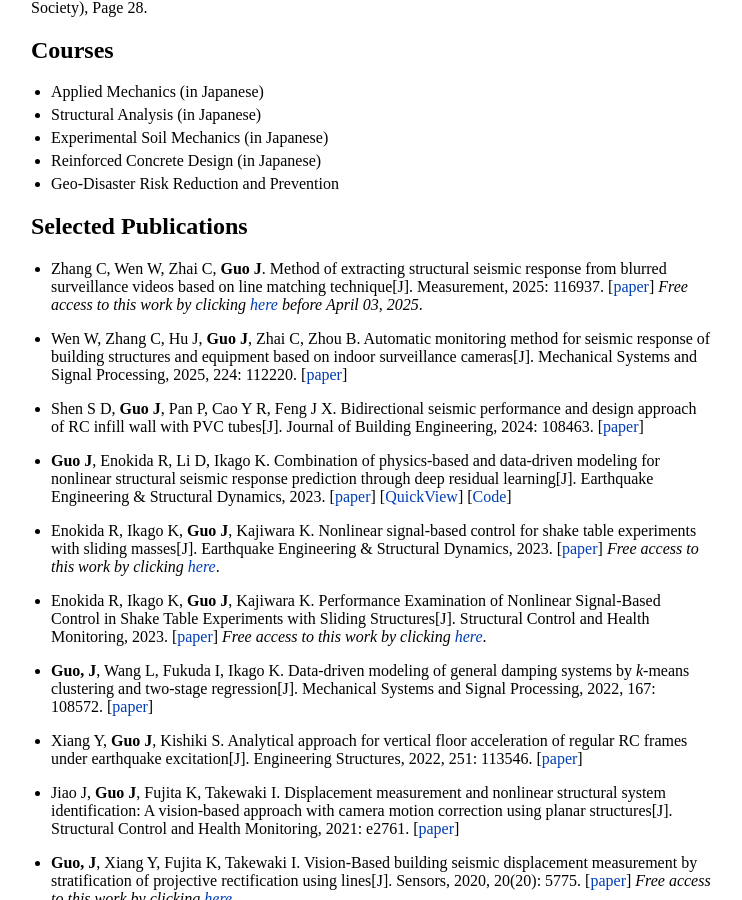
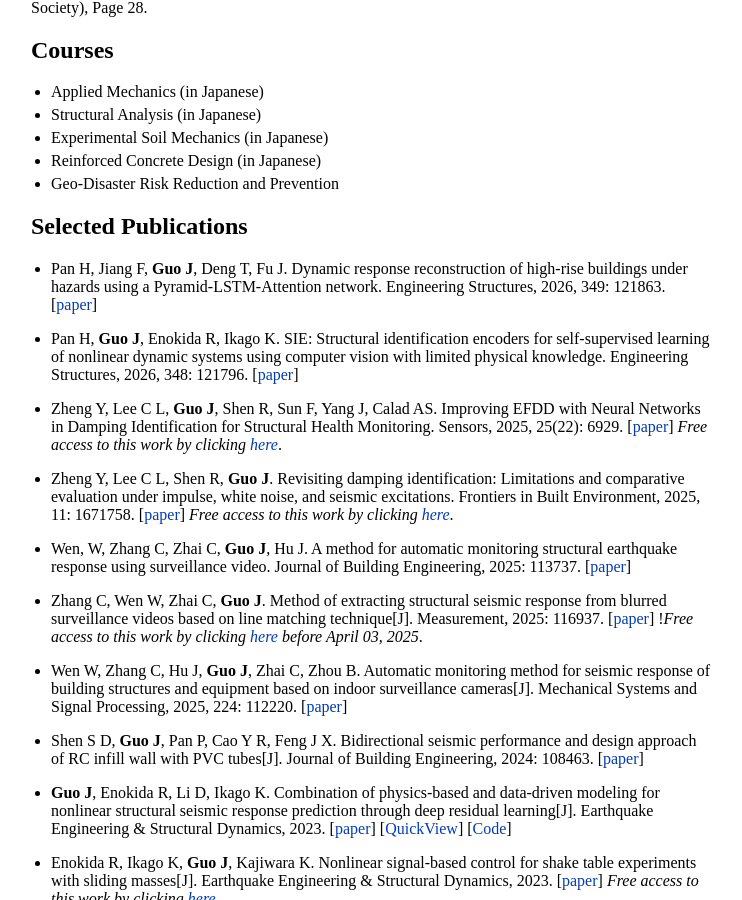
Before and after one commit to JiaGUOCV/JiaGUOCV.github.io, a Jekyll site: the page built from index.md, in a window 1280 px wide and 900 px high, scrolled down 529 px. Shown: the whole window, without its empty margins (259-1001 px from the left). Built offline with Jekyll 4.4.1, drawn with Linux system fonts in a browser that asks for light colours; our own code applies the rules of GitHub Pages for plain Markdown files.

Commit message:
Update index.md

```diff
--- a/index.md
+++ b/index.md
@@ -28,7 +28,20 @@ Find more @ Kyoto University Visual Book [KyotoU Future Commons](https://my.eboo
 - Geo-Disaster Risk Reduction and Prevention
 
 ## Selected Publications
-* Zhang C, Wen W, Zhai C, **Guo J**. Method of extracting structural seismic response from blurred surveillance videos based on line matching technique[J]. Measurement, 2025: 116937. [[paper](https://doi.org/10.1016/j.measurement.2025.116937)] *Free access to this work by clicking [here](https://authors.elsevier.com/c/1kbbqxsQaTvJP) before April 03, 2025*.
+* Pan H, Jiang F, **Guo J**, Deng T, Fu J. Dynamic response reconstruction of high-rise buildings under hazards using a Pyramid-LSTM-Attention network. Engineering Structures, 2026, 349: 121863. [[paper](https://doi.org/10.1016/j.engstruct.2025.121863)]
+
+* Pan H, **Guo J**, Enokida R, Ikago K. SIE: Structural identification encoders for self-supervised learning of nonlinear dynamic systems using computer vision with limited physical knowledge. Engineering Structures, 2026, 348: 121796. [[paper](https://doi.org/10.1016/j.engstruct.2025.121796)]
+
+* Zheng Y, Lee C L, **Guo J**, Shen R, Sun F, Yang J, Calad AS. Improving EFDD with Neural Networks in Damping Identification for Structural Health Monitoring. Sensors, 2025, 25(22): 6929. [[paper](https://doi.org/10.3390/s25226929)]
+*Free access to this work by clicking [here](https://www.mdpi.com/1424-8220/25/22/6929)*.
+
+* Zheng Y, Lee C L, Shen R, **Guo J**. Revisiting damping identification: Limitations and comparative evaluation under impulse, white noise, and seismic excitations. Frontiers in Built Environment, 2025, 11: 1671758. [[paper](https://doi.org/10.3389/fbuil.2025.1671758)]
+*Free access to this work by clicking [here](https://www.frontiersin.org/journals/built-environment/articles/10.3389/fbuil.2025.1671758/full)*.
+
+* Wen, W, Zhang C, Zhai C, **Guo J**, Hu J. A method for automatic monitoring structural earthquake response using surveillance video. Journal of Building Engineering, 2025: 113737. [[paper](https://doi.org/10.1016/j.jobe.2025.113737)]
+
+* Zhang C, Wen W, Zhai C, **Guo J**. Method of extracting structural seismic response from blurred surveillance videos based on line matching technique[J]. Measurement, 2025: 116937. [[paper](https://doi.org/10.1016/j.measurement.2025.116937)]
+!*Free access to this work by clicking [here](https://authors.elsevier.com/c/1kbbqxsQaTvJP) before April 03, 2025*.
 
 * Wen W, Zhang C, Hu J, **Guo J**, Zhai C, Zhou B. Automatic monitoring method for seismic response of building structures and equipment based on indoor surveillance cameras[J]. Mechanical Systems and Signal Processing, 2025, 224: 112220. [[paper](https://doi.org/10.1016/j.ymssp.2024.112220)]
 
```
